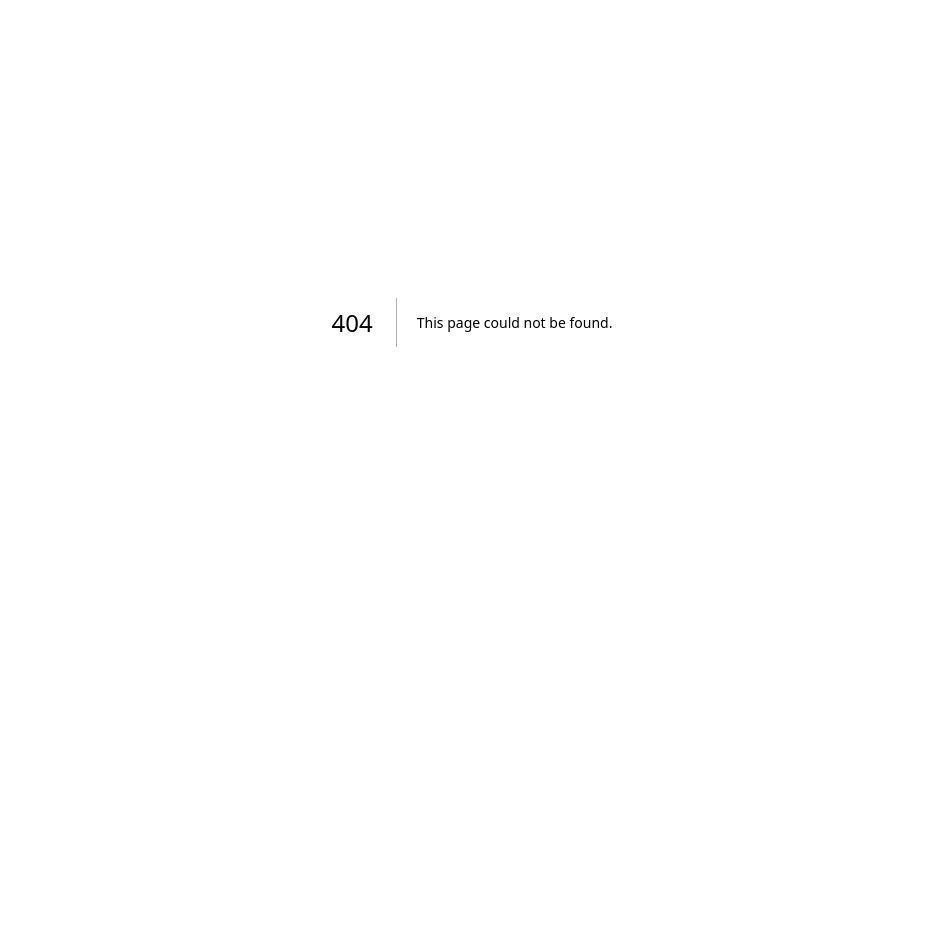
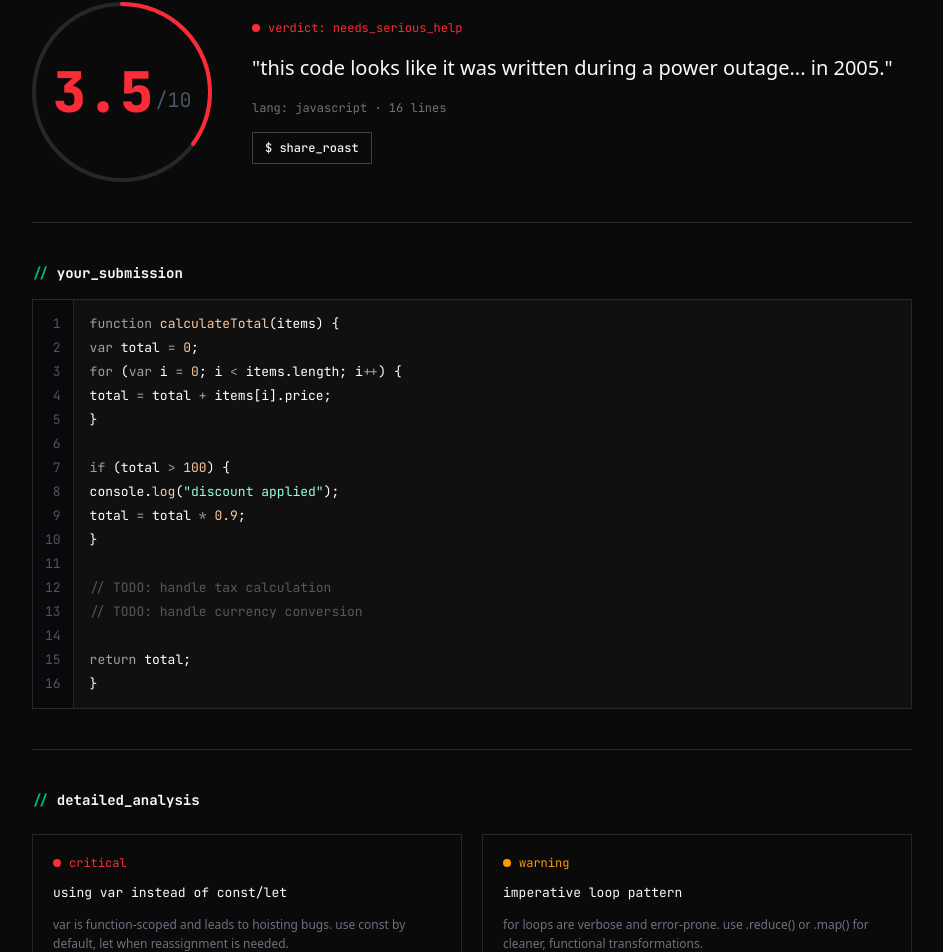
Before and after one commit to andersonkaiti/devroast, a Next.js app: page /roast/1 in a window 1280 px wide. Before the commit this address had no page. Shown: the part 134-1086 px from the top of the page, without its empty margins (168-1111 px from the left). Before the commit the page ends 856 px from the top, so only its background shows below. Built offline with nearby package versions, Linux system fonts and the light colour scheme.

Commit message:
✨ feat(roast): add result page with static data

```diff
--- /dev/null
+++ b/src/app/roast/[id]/page.tsx
@@ -0,0 +1,165 @@
+import {
+  AnalysisCard,
+  Badge,
+  Button,
+  CodeBlock,
+  DiffLine,
+  ScoreRing,
+} from '@components/ui'
+
+const STATIC_ROAST = {
+  score: 3.5,
+  language: 'javascript' as const,
+  lines: 16,
+  quote:
+    '"this code looks like it was written during a power outage... in 2005."',
+  code: `function calculateTotal(items) {
+  var total = 0;
+  for (var i = 0; i < items.length; i++) {
+    total = total + items[i].price;
+  }
+
+  if (total > 100) {
+    console.log("discount applied");
+    total = total * 0.9;
+  }
+
+  // TODO: handle tax calculation
+  // TODO: handle currency conversion
+
+  return total;
+}`,
+}
+
+const ISSUES = [
+  {
+    severity: 'critical' as const,
+    title: 'using var instead of const/let',
+    description:
+      'var is function-scoped and leads to hoisting bugs. use const by default, let when reassignment is needed.',
+  },
+  {
+    severity: 'warning' as const,
+    title: 'imperative loop pattern',
+    description:
+      'for loops are verbose and error-prone. use .reduce() or .map() for cleaner, functional transformations.',
+  },
+  {
+    severity: 'good' as const,
+    title: 'clear naming conventions',
+    description:
+      'calculateTotal and items are descriptive, self-documenting names that communicate intent without comments.',
+  },
+  {
+    severity: 'good' as const,
+    title: 'single responsibility',
+    description:
+      'the function does one thing well — calculates a total. no side effects, no mixed concerns, no hidden complexity.',
+  },
+]
+
+const DIFF_LINES: {
+  variant: 'context' | 'removed' | 'added'
+  content: string
+}[] = [
+  { variant: 'context', content: 'function calculateTotal(items) {' },
+  { variant: 'removed', content: '  var total = 0;' },
+  { variant: 'removed', content: '  for (var i = 0; i < items.length; i++) {' },
+  { variant: 'removed', content: '    total = total + items[i].price;' },
+  { variant: 'removed', content: '  }' },
+  { variant: 'removed', content: '  return total;' },
+  {
+    variant: 'added',
+    content: '  return items.reduce((sum, item) => sum + item.price, 0);',
+  },
+  { variant: 'context', content: '}' },
+]
+
+function SectionTitle({ children }: { children: string }) {
+  return (
+    <div className="flex items-center gap-2">
+      <span className="font-bold font-mono text-emerald-500 text-sm">
+        {'//'}
+      </span>
+      <span className="font-bold font-mono text-sm text-zinc-50">
+        {children}
+      </span>
+    </div>
+  )
+}
+
+function Divider() {
+  return <div className="h-px bg-zinc-800" />
+}
+
+export default async function RoastResultPage() {
+  return (
+    <main className="mx-auto flex w-full max-w-[960px] flex-col gap-10 px-4 pt-12 pb-10 sm:px-10 sm:pt-20 sm:pb-16">
+      {/* Score Hero */}
+      <section className="flex flex-col items-start gap-10 sm:flex-row sm:items-center">
+        <ScoreRing score={STATIC_ROAST.score} />
+        <div className="flex flex-col gap-4">
+          <Badge severity="critical">verdict: needs_serious_help</Badge>
+          <p className="font-sans text-xl text-zinc-50 leading-relaxed">
+            {STATIC_ROAST.quote}
+          </p>
+          <p className="font-mono text-xs text-zinc-500">
+            lang: {STATIC_ROAST.language} · {STATIC_ROAST.lines} lines
+          </p>
+          <div>
+            <Button variant="outline" size="sm">
+              $ share_roast
+            </Button>
+          </div>
+        </div>
+      </section>
+
+      <Divider />
+
+      {/* Submitted Code */}
+      <section className="flex flex-col gap-4">
+        <SectionTitle>your_submission</SectionTitle>
+        <CodeBlock code={STATIC_ROAST.code} lang={STATIC_ROAST.language} />
+      </section>
+
+      <Divider />
+
+      {/* Analysis */}
+      <section className="flex flex-col gap-6">
+        <SectionTitle>detailed_analysis</SectionTitle>
+        <div className="grid grid-cols-1 gap-5 sm:grid-cols-2">
+          {ISSUES.map((issue) => (
+            <AnalysisCard key={issue.title}>
+              <Badge severity={issue.severity}>{issue.severity}</Badge>
+              <AnalysisCard.Title>{issue.title}</AnalysisCard.Title>
+              <AnalysisCard.Description>
+                {issue.description}
+              </AnalysisCard.Description>
+            </AnalysisCard>
+          ))}
+        </div>
+      </section>
+
+      <Divider />
+
+      {/* Suggested Fix */}
+      <section className="flex flex-col gap-6">
+        <SectionTitle>suggested_fix</SectionTitle>
+        <div className="border border-zinc-800">
+          <div className="flex h-10 items-center border-zinc-800 border-b px-4">
+            <span className="font-mono text-xs text-zinc-500">
+              your_code.ts → improved_code.ts
+            </span>
+          </div>
+          <div className="py-1">
+            {DIFF_LINES.map((line) => (
+              <DiffLine key={line.content} variant={line.variant}>
+                {line.content}
+              </DiffLine>
+            ))}
+          </div>
+        </div>
+      </section>
+    </main>
+  )
+}
```
